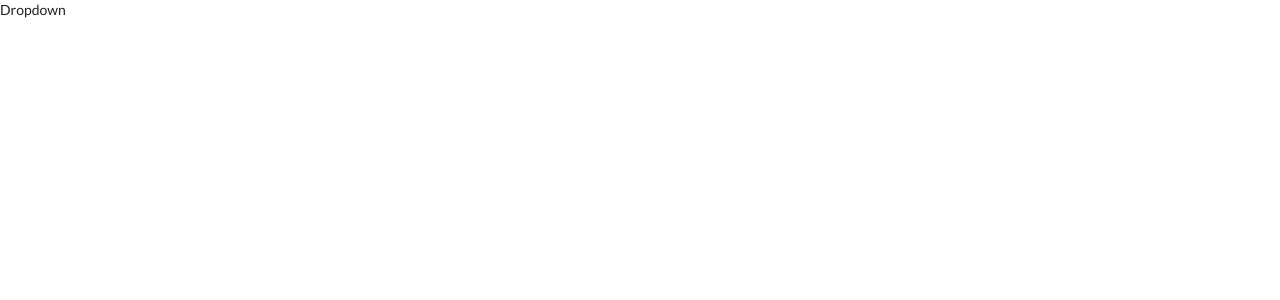
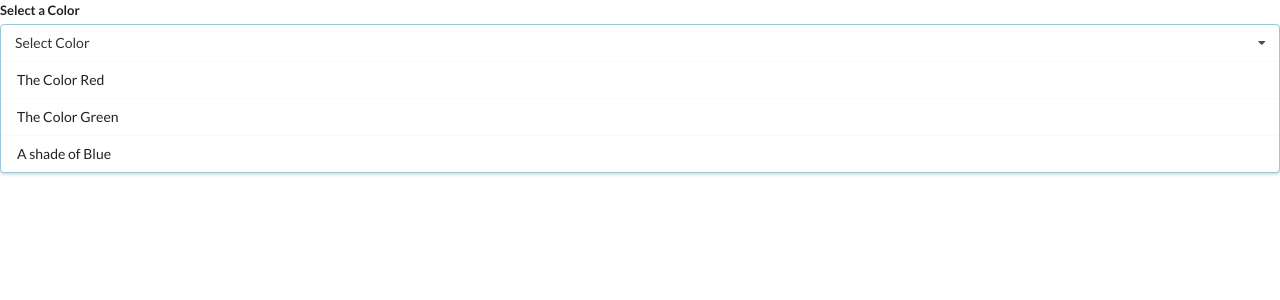
Before and after one commit to totallycrow/widgets-react-exercises, a React (Create React App) app: page / in a window 1280 px wide. Shown: the top 300 px of the page. Built offline with nearby package versions, Linux system fonts and the light colour scheme.

Commit message:
Add dropdown initial html and styling

```diff
--- a/src/components/Dropdown.js
+++ b/src/components/Dropdown.js
@@ -1,7 +1,28 @@
 import React from "react";
 
-const Dropdown = () => {
-  return <div>Dropdown</div>;
+const Dropdown = ({ options }) => {
+  const renderedOptions = options.map((option) => {
+    return (
+      <div key={option.value} className="item">
+        {option.label}
+      </div>
+    );
+  });
+
+  return (
+    <div className="ui form">
+      <div className="field">
+        <label htmlFor="" className="label">
+          Select a Color
+        </label>
+        <div className="ui selection dropdown visible active">
+          <i className="dropdown icon"></i>
+          <div className="text">Select Color</div>
+          <div className="menu visible transition">{renderedOptions}</div>
+        </div>
+      </div>
+    </div>
+  );
 };
 
 export default Dropdown;
```
Also changed, not shown: 1 other file (tests, documents, lock files or other folders).
